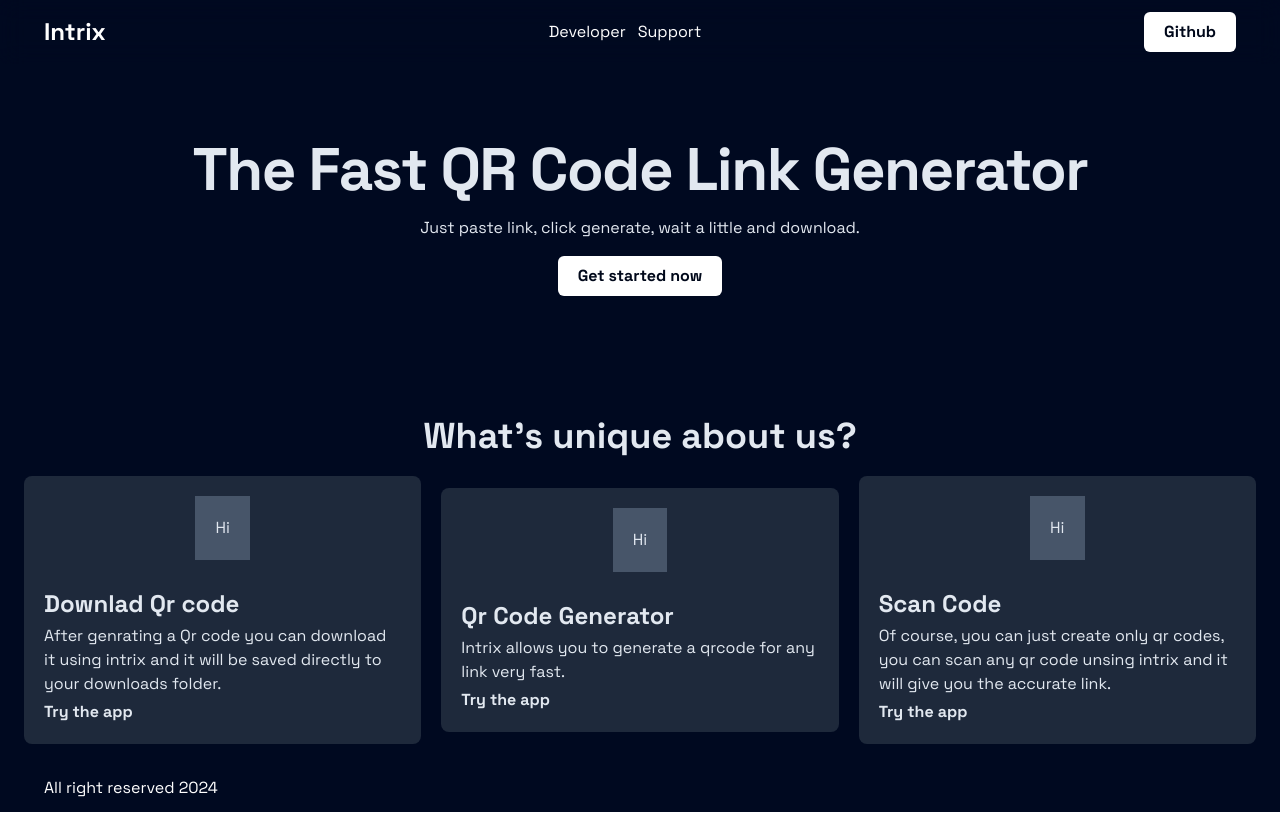
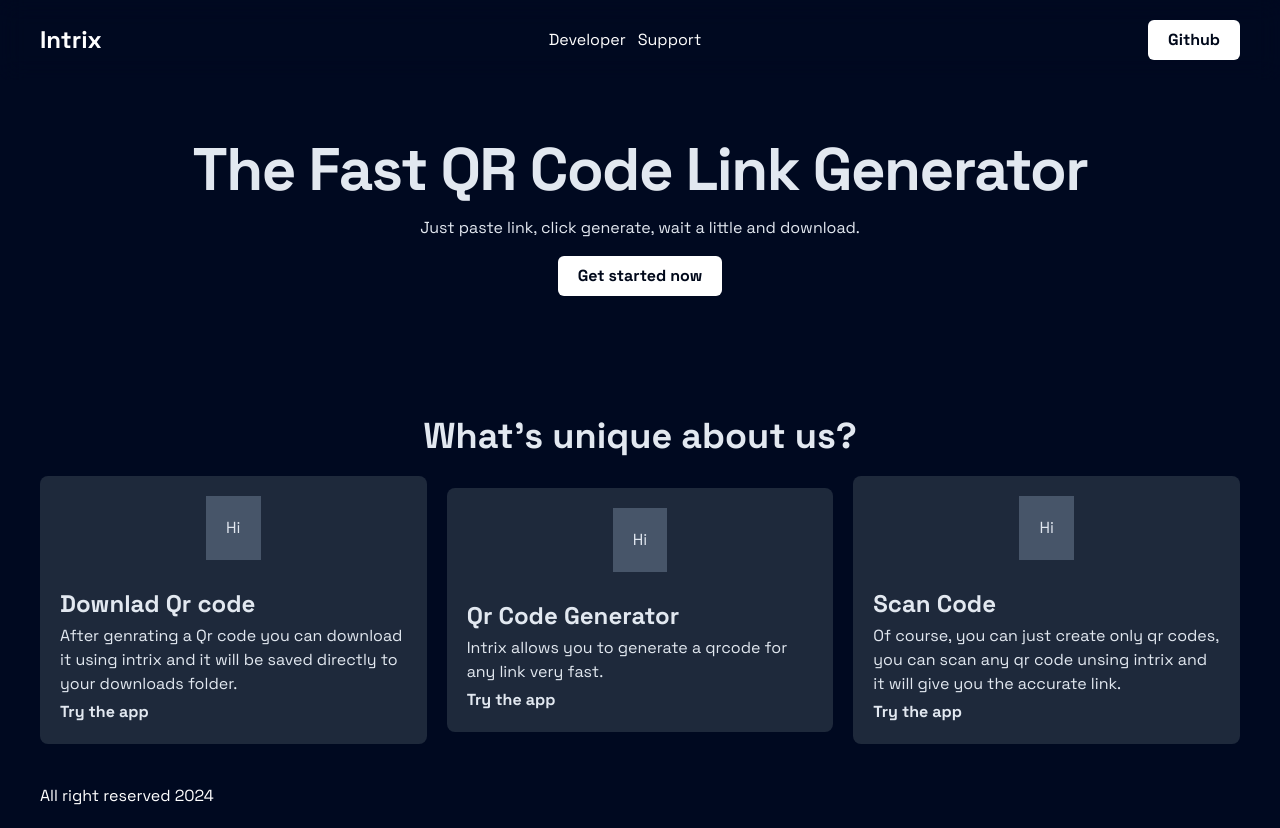
Before and after one commit to fisayo-dev/QRCode-Generator, a React (Vite) app: page / in a window 1280 px wide. Built offline with nearby package versions, Linux system fonts and the light colour scheme.

Commit message:
Removed unnecessary padding on the x axis

```diff
--- a/src/components/Features.jsx
+++ b/src/components/Features.jsx
@@ -3,14 +3,11 @@ const Features = () => {
   return (
     <div className="py-5">
       <div className="app-container">
-        <div className="grid justify-items-center">
-
-        <div className="grid gap-5 text-slate-200">
+        <div className="grid gap-5 text-slate-200 ">
           <h2 className="text-center font-bold text-4xl">
             What's unique about us?
           </h2>
-          <div>
-            <div className="grid-cols-1 w-full items-center md:grid-cols-3 grid gap-5">
+          <div className="grid-cols-1 items-center md:grid-cols-3 grid gap-5">
             <div className="bg-slate-800 rounded-lg grid gap-2 text-left items-center h-25 overflow-hidden">
               <p className="p-5 mx-auto flex justify-center bg-slate-600 mt-5">
                 Hi
@@ -18,8 +15,8 @@ const Features = () => {
               <div className="p-5 grid gap-1">
                 <h2 className="font-bold text-2xl">Downlad Qr code</h2>
                 <p>
-                    After genrating a Qr code you can download it using intrix
-                    and it will be saved directly to your downloads folder.
+                  After genrating a Qr code you can download it using intrix and
+                  it will be saved directly to your downloads folder.
                 </p>
                 <Link to="/generate" className=" font-bold">
                   Try the app{" "}
@@ -33,8 +30,7 @@ const Features = () => {
               <div className="p-5 grid gap-1">
                 <h2 className="font-bold text-2xl">Qr Code Generator</h2>
                 <p>
-                    Intrix allows you to generate a qrcode for any link very
-                    fast.
+                  Intrix allows you to generate a qrcode for any link very fast.
                 </p>
                 <Link to="/generate" className=" font-bold">
                   Try the app{" "}
@@ -48,9 +44,8 @@ const Features = () => {
               <div className="p-5 grid gap-1">
                 <h2 className="font-bold text-2xl">Scan Code</h2>
                 <p>
-                    Of course, you can just create only qr codes, you can scan
-                    any qr code unsing intrix and it will give you the accurate
-                    link.
+                  Of course, you can just create only qr codes, you can scan any
+                  qr code unsing intrix and it will give you the accurate link.
                 </p>
                 <Link to="/scan" className=" font-bold">
                   Try the app{" "}
@@ -61,9 +56,6 @@ const Features = () => {
         </div>
       </div>
     </div>
-
-      </div>
-    </div>
   );
 };
 
--- a/src/components/Footer.jsx
+++ b/src/components/Footer.jsx
@@ -1,6 +1,6 @@
 const Footer = () => {
   return (
-    <div className="bg-transparent text-white px-5 py-3">
+    <div className="bg-transparent text-white py-5">
       <div className="app-container">
         <div className="flex justify-between items-center">
           <h2>All right reserved 2024</h2>
--- a/src/components/Header.jsx
+++ b/src/components/Header.jsx
@@ -3,7 +3,7 @@ import Button from "./Button";
 
 const Header = () => {
   return (
-    <div className="fixed top-0 w-full z-10 bg-transparent backdrop-blur-md text-white px-5 py-3">
+    <div className="fixed top-0 w-full z-10 bg-transparent backdrop-blur-md text-white py-5">
       <div className="app-container">
         <div className="flex justify-between items-center">
           <Link to="/">
--- a/src/index.css
+++ b/src/index.css
@@ -44,7 +44,7 @@ input::placeholder {
 }
 
 .app-container {
-  @apply container mx-auto px-6;
+  @apply container mx-auto px-10;
 }
 
 
```
Lines whose indentation alone changed are shown as unchanged.
